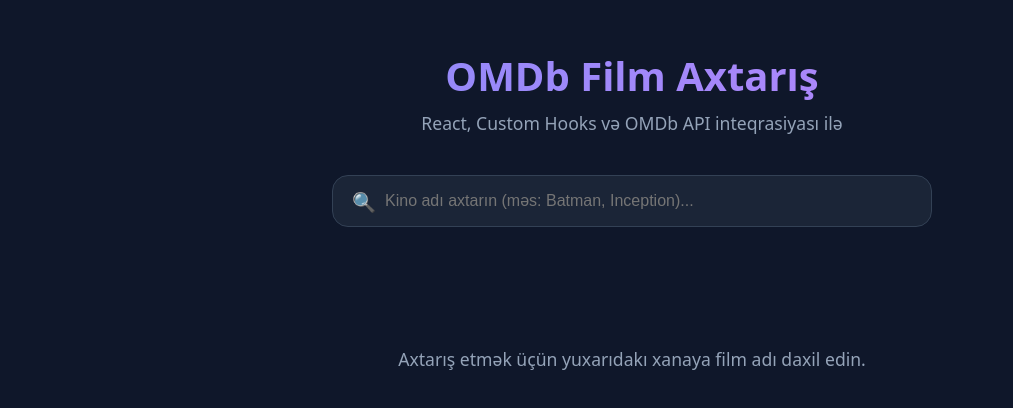
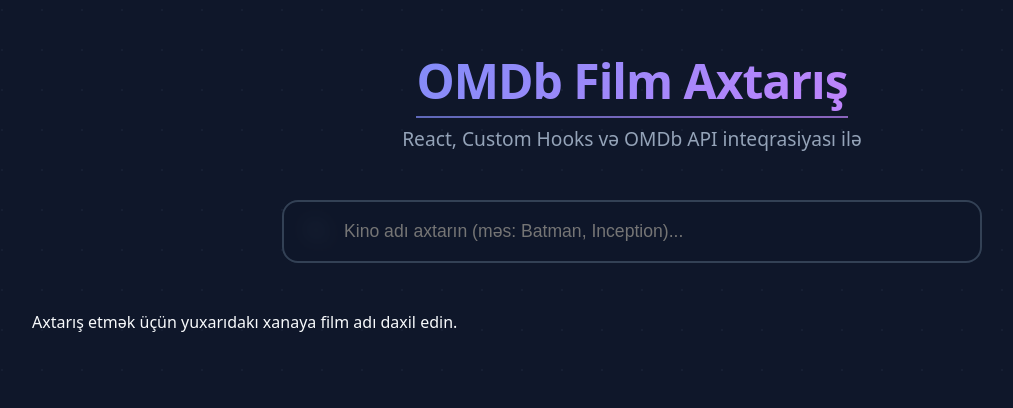
Before and after one commit to Naill-dev/moviesearch, a React (Vite) app: page / in a window 1280 px wide. Shown: the top 408 px of the page, without its empty margins (8-1021 px from the left). Built offline with nearby package versions, Linux system fonts and the light colour scheme.

Commit message:
Enhance theme support and update styles in App.css
Refactor CSS variables for dark and light modes, enhancing theme support. Update styles for various elements including buttons, cards, and layout adjustments.

```diff
--- a/src/App.css
+++ b/src/App.css
@@ -1,18 +1,83 @@
-* {
+
+:root {
+
+  --bg-color: #0f172a;
+  --bg-dots: #1e293b;
+  --card-bg: rgba(30, 41, 59, 0.6);
+  --card-border: rgba(51, 65, 85, 0.4);
+  --text-main: #f8fafc;
+  --text-muted: #94a3b8;
+  --input-bg: rgba(15, 23, 42, 0.9);
+  --input-border: #334155;
+  --primary-gradient: linear-gradient(135deg, #818cf8, #c084fc);
+  --accent: #818cf8;
+  --shadow-card: 0 10px 15px -3px rgba(0, 0, 0, 0.3), 0 4px 6px -4px rgba(0, 0, 0, 0.2);
+  --shadow-accent: 0 10px 40px -10px rgba(99, 102, 241, 0.2);
+
+  font-family: system-ui, -apple-system, sans-serif;
   box-sizing: border-box;
-  margin: 0;
-  padding: 0;
 }
 
+body.light-mode {
+  --bg-color: #f1f5f9;
+  --bg-dots: #cbd5e1;
+  --card-bg: rgba(255, 255, 255, 0.8);
+  --card-border: rgba(203, 213, 225, 0.6);
+  --text-main: #0f172a;
+  --text-muted: #64748b;
+  --input-bg: #ffffff;
+  --input-border: #cbd5e1;
+  --accent: #4f46e5;
+  --shadow-card: 0 10px 15px -3px rgba(0, 0, 0, 0.1), 0 4px 6px -4px rgba(0, 0, 0, 0.05);
+  --shadow-accent: 0 10px 40px -10px rgba(79, 70, 229, 0.1);
+}
+
+* { box-sizing: inherit; margin: 0; padding: 0; }
+
 body {
-  background-color: #0f172a;
-  color: #f8fafc;
-  font-family: system-ui, -apple-system, BlinkMacSystemFont, 'Segoe UI', Roboto, Oxygen, Ubuntu, Cantarell, sans-serif;
+  background-color: var(--bg-color);
+  color: var(--text-main);
+  transition: background-color 0.4s ease, color 0.4s ease;
+  overflow-x: hidden;
+  position: relative;
 }
+
+
+body::before {
+  content: '';
+  position: fixed;
+  top: -50px;
+  left: -50px;
+  width: calc(100% + 100px);
+  height: calc(100% + 100px);
+  background-image: radial-gradient(var(--bg-dots) 1px, transparent 1px);
+  background-size: 40px 40px;
+  opacity: 0.5;
+  z-index: -1;
+  transform: translate(calc(var(--mouse-x, 0) * -10px), calc(var(--mouse-y, 0) * -10px));
+}
+
+.bg-glow {
+  position: fixed;
+  width: 500px;
+  height: 500px;
+  background: var(--primary-gradient);
+  border-radius: 50%;
+  filter: blur(150px);
+  opacity: 0.15;
+  z-index: -2;
+  pointer-events: none;
+
+  left: calc(var(--mouse-x-px, 0px) - 250px);
+  top: calc(var(--mouse-y-px, 0px) - 250px);
+  transition: transform 0.1s ease-out;
+}
+
 
 .app-container {
   min-height: 100vh;
   padding: 3rem 1rem;
+  position: relative;
 }
 
 .main-wrapper {
@@ -22,78 +87,148 @@
 
 .header {
   text-align: center;
-  margin-bottom: 2.5rem;
+  margin-bottom: 3rem;
+  position: relative;
 }
 
 .title {
-  font-size: 2.5rem;
+  font-size: 3rem;
   font-weight: 800;
-  background: linear-gradient(to right, #818cf8, #c084fc);
+  letter-spacing: -1px;
+  background: var(--primary-gradient);
   -webkit-background-clip: text;
   -webkit-text-fill-color: transparent;
+  display: inline-block;
+  position: relative;
+}
+
+.title::after {
+  content: '';
+  position: absolute;
+  bottom: -5px;
+  left: 0;
+  width: 100%;
+  height: 2px;
+  background: var(--primary-gradient);
+  transform: scaleX(calc(1 + var(--mouse-x, 0) * 0.1));
+  transform-origin: center;
+  opacity: 0.7;
 }
 
 .subtitle {
-  color: #94a3b8;
-  margin-top: 0.5rem;
-  font-size: 1.1rem;
+  color: var(--text-muted);
+  margin-top: 0.75rem;
+  font-size: 1.2rem;
+  font-weight: 400;
 }
 
-/* SearchBar */
+.theme-toggle {
+  position: fixed;
+  top: 1rem;
+  right: 1rem;
+  z-index: 100;
+}
+
+.btn-theme {
+  padding: 0.75rem;
+  background-color: var(--card-bg);
+  border: 1px solid var(--card-border);
+  color: var(--accent);
+  border-radius: 12px;
+  cursor: pointer;
+  box-shadow: var(--shadow-card);
+  transition: all 0.2s ease;
+  font-size: 1.2rem;
+  backdrop-filter: blur(8px);
+}
+
+.btn-theme:hover {
+  transform: translateY(-2px) scale(1.05);
+  border-color: var(--accent);
+}
+
+
 .search-bar-container {
-  max-width: 600px;
-  margin: 0 auto 2.5rem auto;
+  max-width: 700px;
+  margin: 0 auto 3rem auto;
+  perspective: 1000px; /* 3D effekt üçün */
 }
 
 .search-input-wrapper {
   position: relative;
   display: flex;
   align-items: center;
+  /* Kursor hərəkətinə görə 3D əyilmə effekti */
+  transform: rotateY(calc(var(--mouse-x, 0) * 5deg)) rotateX(calc(var(--mouse-y, 0) * -5deg));
+  transition: transform 0.1s ease-out;
 }
 
 .search-icon {
   position: absolute;
-  left: 1.25rem;
-  font-size: 1.2rem;
+  left: 1.5rem;
+  font-size: 1.3rem;
+  color: var(--accent);
+  pointer-events: none;
 }
 
 .search-input {
   width: 100%;
-  padding: 1rem 1rem 1rem 3.25rem;
-  background-color: rgba(30, 41, 59, 0.8);
-  border: 1px solid #334155;
-  border-radius: 1rem;
-  color: #f8fafc;
-  font-size: 1rem;
+  padding: 1.2rem 1.2rem 1.2rem 3.75rem;
+  background-color: var(--input-bg);
+  border: 2px solid var(--input-border);
+  border-radius: 16px;
+  color: var(--text-main);
+  font-size: 1.1rem;
   outline: none;
-  transition: all 0.2s ease;
+  transition: all 0.3s ease;
+  backdrop-filter: blur(10px);
 }
 
 .search-input:focus {
-  border-color: #6366f1;
-  box-shadow: 0 0 0 3px rgba(99, 102, 241, 0.25);
+  border-color: var(--accent);
+  box-shadow: 0 0 0 4px rgba(129, 140, 248, 0.15);
 }
 
-/* Grid & Cards */
+
 .movies-grid {
   display: grid;
-  grid-template-columns: repeat(auto-fill, minmax(240px, 1fr));
-  gap: 1.5rem;
+  grid-template-columns: repeat(auto-fill, minmax(260px, 1fr));
+  gap: 1.75rem;
 }
 
 .movie-card {
-  background-color: rgba(30, 41, 59, 0.5);
-  border: 1px solid rgba(51, 65, 85, 0.5);
-  border-radius: 1rem;
+  background-color: var(--card-bg);
+  border: 1px solid var(--card-border);
+  border-radius: 20px;
   overflow: hidden;
   display: flex;
   flex-direction: column;
-  transition: transform 0.3s ease, border-color 0.3s ease;
+  transition: transform 0.4s cubic-bezier(0.175, 0.885, 0.32, 1.275), border-color 0.3s ease, box-shadow 0.3s ease;
+  backdrop-filter: blur(12px);
+  box-shadow: var(--shadow-card);
+  position: relative;
 }
 
 .movie-card:hover {
-  transform: translateY(-6px);
-  border-color: rgba(99, 102, 241, 0.5);
+  transform: translateY(-10px) scale(1.02);
+  border-color: rgba(129, 140, 248, 0.4);
+  box-shadow: var(--shadow-accent);
+}
+
+
+.movie-card::before {
+  content: '';
+  position: absolute;
+  top: 0; left: 0; width: 100%; height: 100%;
+  background: radial-gradient(circle at var(--card-mouse-x, 50%) var(--card-mouse-y, 50%), rgba(255, 255, 255, 0.08) 0%, transparent 60%);
+  opacity: 0;
+  transition: opacity 0.3s ease;
+  pointer-events: none;
+  z-index: 2;
+}
+
+.movie-card:hover::before {
+  opacity: 1;
 }
 
 .card-image-wrapper {
@@ -101,126 +236,86 @@
   width: 100%;
   background-color: #020617;
   overflow: hidden;
+  position: relative;
 }
 
 .card-image {
   width: 100%;
   height: 100%;
   object-fit: cover;
-  transition: transform 0.4s ease;
+  transition: transform 0.6s ease;
 }
 
 .movie-card:hover .card-image {
-  transform: scale(1.05);
+  transform: scale(1.1) translateY(-5px);
 }
 
 .card-content {
-  padding: 1.25rem;
+  padding: 1.5rem;
   display: flex;
   flex-direction: column;
   flex-grow: 1;
+  position: relative;
+  z-index: 1;
 }
 
 .badge {
   align-self: flex-start;
-  font-size: 0.75rem;
-  font-weight: 600;
-  padding: 0.25rem 0.6rem;
-  background-color: rgba(99, 102, 241, 0.1);
-  color: #818cf8;
-  border: 1px solid rgba(99, 102, 241, 0.2);
+  font-size: 0.8rem;
+  font-weight: 700;
+  padding: 0.3rem 0.7rem;
+  background-color: rgba(129, 140, 248, 0.1);
+  color: var(--accent);
+  border: 1px solid rgba(129, 140, 248, 0.2);
   border-radius: 9999px;
+  margin-bottom: 0.75rem;
+}
+
+.movie-title {
+  font-size: 1.2rem;
+  font-weight: 700;
+  color: var(--text-main);
+  white-space: nowrap;
+  overflow: hidden;
+  text-overflow: ellipsis;
   margin-bottom: 0.5rem;
 }
 
-.movie-title {
-  font-size: 1.1rem;
-  font-weight: 700;
-  color: #f8fafc;
-  white-space: nowrap;
-  overflow: hidden;
-  text-overflow: ellipsis;
+.movie-year {
+  font-size: 0.95rem;
+  color: var(--text-muted);
+  margin-top: auto;
+  padding-top: 1rem;
 }
 
-.movie-year {
-  font-size: 0.9rem;
-  color: #94a3b8;
-  margin-top: auto;
-  padding-top: 0.75rem;
+
+.spinner {
+  width: 50px; height: 50px;
+  border: 5px solid rgba(129, 140, 248, 0.1);
+  border-top-color: var(--accent);
+  border-radius: 50%;
+  animation: spin 1s linear infinite;
+  margin: 0 auto 1.5rem auto;
 }
 
-/* Status & Errors */
-.status-container {
-  text-align: center;
-  padding: 5rem 1rem;
+@keyframes spin { to { transform: rotate(360deg); } }
+
+
+@keyframes fadeInSlide {
+  from { opacity: 0; transform: translateY(20px); }
+  to { opacity: 1; transform: translateY(0); }
 }
 
-.status-text {
-  color: #94a3b8;
-  font-size: 1.1rem;
+.movies-grid > * {
+  animation: fadeInSlide 0.5s ease backwards;
 }
 
-.error-box {
-  background-color: rgba(239, 68, 68, 0.1);
-  border: 1px solid rgba(239, 68, 68, 0.2);
-  color: #f87171;
-  padding: 1.25rem;
-  border-radius: 1rem;
-  text-align: center;
-  max-width: 500px;
-  margin: 2rem auto;
-}
 
-.spinner {
-  width: 48px;
-  height: 48px;
-  border: 4px solid rgba(99, 102, 241, 0.2);
-  border-top-color: #6366f1;
-  border-radius: 50%;
-  animation: spin 1s linear infinite;
-  margin: 0 auto 1rem auto;
-}
-
-@keyframes spin {
-  to {
-    transform: rotate(360deg);
-  }
-}
-
-/* Pagination */
-.pagination {
-  display: flex;
-  justify-content: center;
-  align-items: center;
-  gap: 1rem;
-  margin-top: 2.5rem;
-}
-
-.btn-page {
-  padding: 0.6rem 1.2rem;
-  background-color: #1e293b;
-  color: #f8fafc;
-  border: 1px solid #334155;
-  border-radius: 0.75rem;
-  cursor: pointer;
-  font-size: 0.9rem;
-  transition: background-color 0.2s ease;
-}
-
-.btn-page:hover:not(:disabled) {
-  background-color: #334155;
-}
-
-.btn-page:disabled {
-  opacity: 0.4;
-  cursor: not-allowed;
-}
-
-.page-info {
-  font-size: 0.95rem;
-  color: #94a3b8;
-}
-
-.page-info strong {
-  color: #818cf8;
-}
+.movies-grid > *:nth-child(1) { animation-delay: 0.05s; }
+.movies-grid > *:nth-child(2) { animation-delay: 0.1s; }
+.movies-grid > *:nth-child(3) { animation-delay: 0.15s; }
+.movies-grid > *:nth-child(4) { animation-delay: 0.2s; }
+.movies-grid > *:nth-child(5) { animation-delay: 0.25s; }
+.movies-grid > *:nth-child(6) { animation-delay: 0.3s; }
+.movies-grid > *:nth-child(7) { animation-delay: 0.35s; }
+.movies-grid > *:nth-child(8) { animation-delay: 0.4s; }
```
